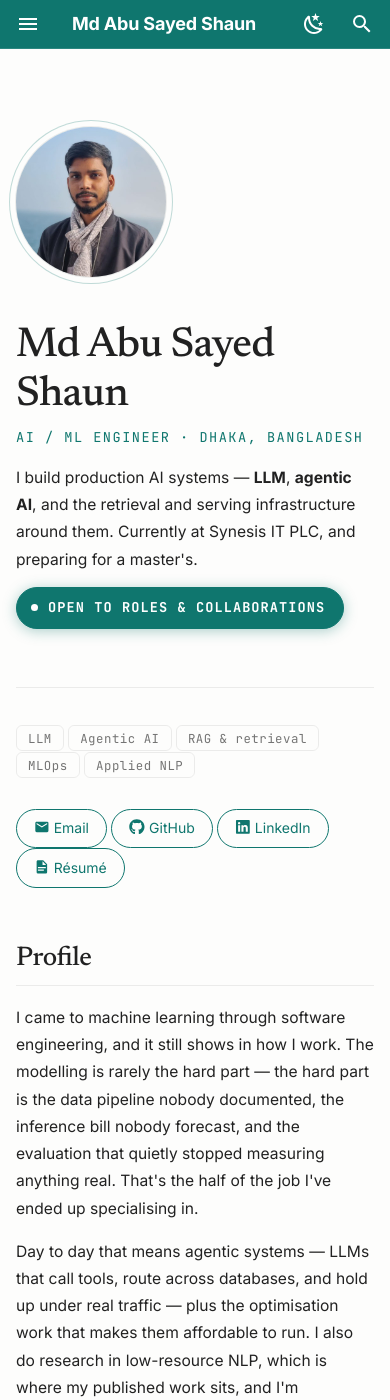
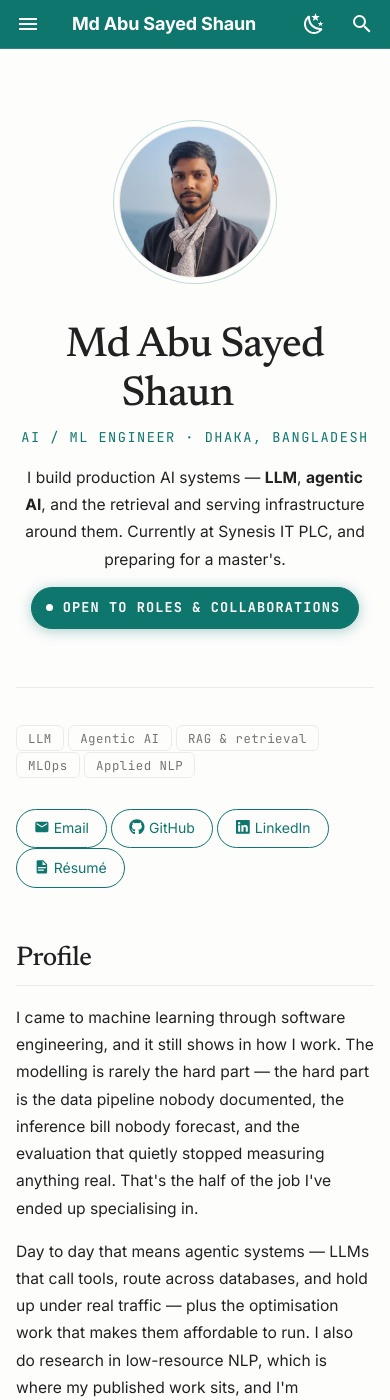
Before and after one commit to sayedshaun/sayedshaun.github.io, an MkDocs documentation site: the page built from docs/index.md, in a window 390 px wide and 1400 px high. Built offline with MkDocs 1.6.1 and Material for MkDocs 9.7.7, drawn with Linux system fonts in a browser that asks for light colours.

Commit message:
Center hero photo and bio on mobile instead of left-aligning

```diff
--- a/docs/assets/css/theme.css
+++ b/docs/assets/css/theme.css
@@ -109,7 +109,7 @@
 .hero-body p { margin: 0 0 0.7rem; }
 
 @media screen and (max-width: 600px) {
-  .hero { flex-direction: column; align-items: flex-start; gap: 1.1rem; }
+  .hero { flex-direction: column; align-items: center; gap: 1.1rem; text-align: center; }
   .md-typeset .hero-photo { flex-basis: 150px; width: 150px !important; height: 150px !important; }
 }
 
```
